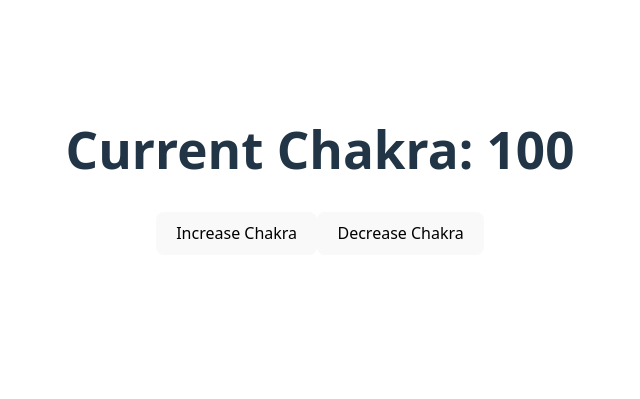
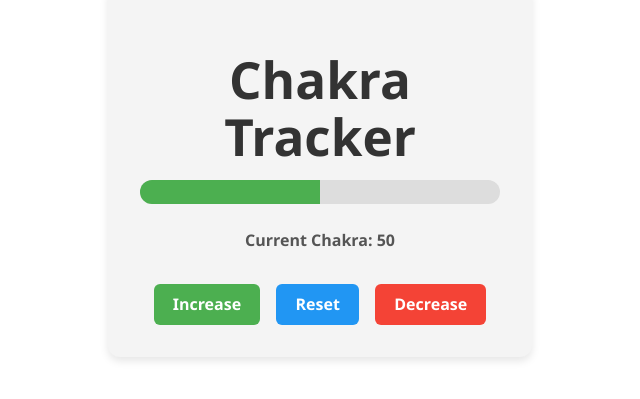
Before and after one commit to buildscript-dev/Mastery_React, a React (Vite) app: page / in a window 1280 px wide. Shown: the part 229-628 px from the top of the page, without its empty margins (320-960 px from the left). Built offline with nearby package versions, Linux system fonts and the light colour scheme.

Commit message:
Pushing UseState Solution One

```diff
--- a/Practice/UseState/EasyLevel.tsx
+++ b/Practice/UseState/EasyLevel.tsx
@@ -0,0 +1,101 @@
+import { useState } from "react";
+
+function ChakraTracker() {
+  const [chakra, setChakra] = useState(50);
+
+  const increaseChakra = () => setChakra((prev) => Math.min(prev + 10, 100));
+  const resetChakra = () => setChakra(50);
+  const decreaseChakra = () => setChakra((prev) => Math.max(prev - 10, 0));
+
+  return (
+    <div
+      style={{
+        maxWidth: "360px",
+        margin: "4rem auto",
+        padding: "2rem",
+        borderRadius: "12px",
+        backgroundColor: "#f4f4f4",
+        boxShadow: "0 4px 8px rgba(0,0,0,0.1)",
+        fontFamily: "'Segoe UI', Tahoma, Geneva, Verdana, sans-serif",
+        textAlign: "center",
+      }}
+    >
+      <h1 style={{ marginBottom: "1rem", color: "#333" }}>Chakra Tracker</h1>
+
+      <div
+        style={{
+          height: "24px",
+          width: "100%",
+          backgroundColor: "#ddd",
+          borderRadius: "12px",
+          overflow: "hidden",
+          marginBottom: "1.5rem",
+        }}
+      >
+        <div
+          style={{
+            height: "100%",
+            width: `${chakra}%`,
+            backgroundColor: "#4caf50",
+            transition: "width 0.3s ease",
+          }}
+        />
+      </div>
+
+      <p style={{ marginBottom: "2rem", fontWeight: "600", color: "#555" }}>
+        Current Chakra: {chakra}
+      </p>
+
+      <div>
+        <button
+          onClick={increaseChakra}
+          style={{
+            padding: "0.6rem 1.2rem",
+            marginRight: "1rem",
+            borderRadius: "6px",
+            border: "none",
+            backgroundColor: "#4caf50",
+            color: "#fff",
+            cursor: "pointer",
+            fontWeight: "600",
+          }}
+        >
+          Increase
+        </button>
+
+        <button
+          onClick={resetChakra}
+          style={{
+            padding: "0.6rem 1.2rem",
+            marginRight: "1rem",
+            borderRadius: "6px",
+            border: "none",
+            backgroundColor: "#2196f3",
+            color: "#fff",
+            cursor: "pointer",
+            fontWeight: "600",
+          }}
+        >
+          Reset
+        </button>
+
+        <button
+          onClick={decreaseChakra}
+          style={{
+            padding: "0.6rem 1.2rem",
+            borderRadius: "6px",
+            border: "none",
+            backgroundColor: "#f44336",
+            color: "#fff",
+            cursor: "pointer",
+            fontWeight: "600",
+          }}
+        >
+          Decrease
+        </button>
+      </div>
+    </div>
+  );
+}
+
+export default ChakraTracker;
--- a/src/App.jsx
+++ b/src/App.jsx
@@ -17,6 +17,7 @@ import DisplayName from '../Concept/5.ConditionalRendering'
 import ListRendering from '../Concept/6.List'
 import FavoriteColor from '../Concept/Hooks/7.Hook'
 import ChakraCounter from '../Concept/Hooks/8.useState'
+import ChakraTracker from '../Practice/UseState/EasyLevel'
 
 function App() {
 
@@ -36,7 +37,7 @@ function App() {
 {/* <DisplayName/> */}
 {/* <ListRendering/> */}
 {/* <FavoriteColor/> */}
-<ChakraCounter/>
+<ChakraTracker/>
 
     </>
   )
```
Also changed, not shown: Practice/UseState/MediumLevel.tsx (added).
